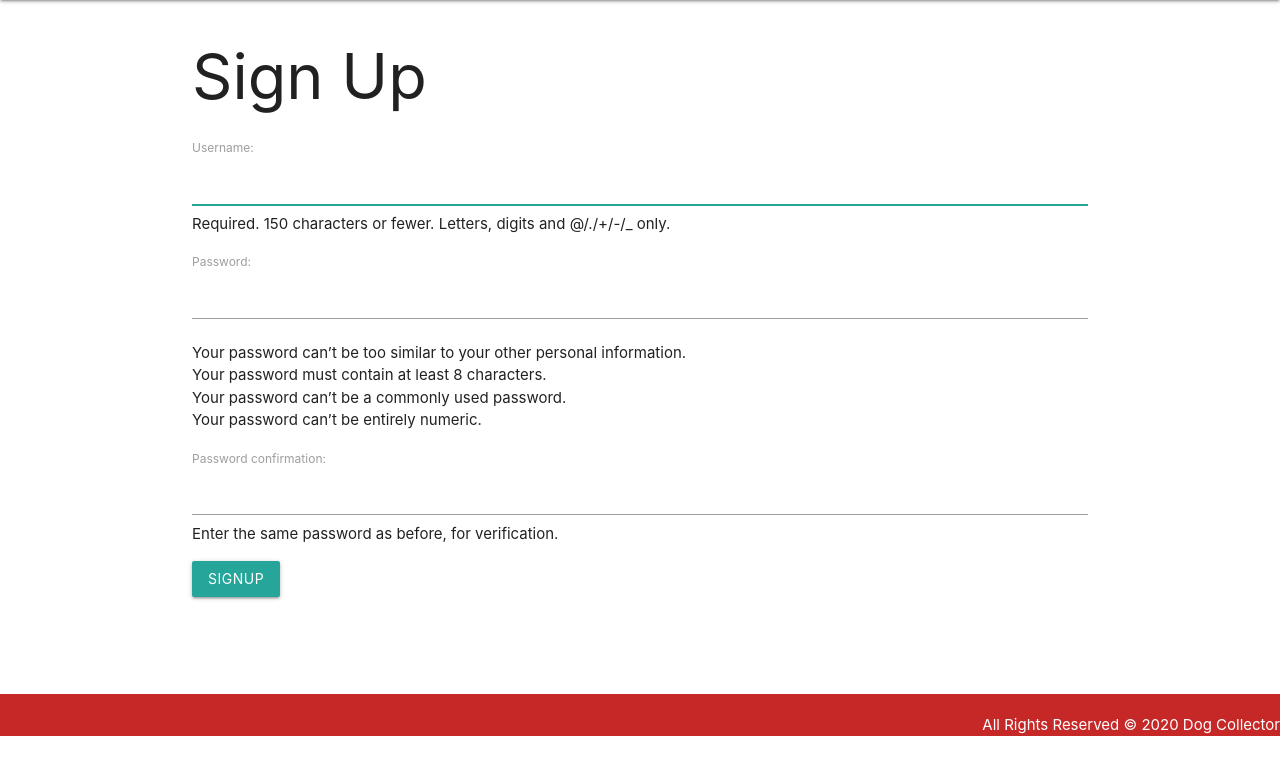
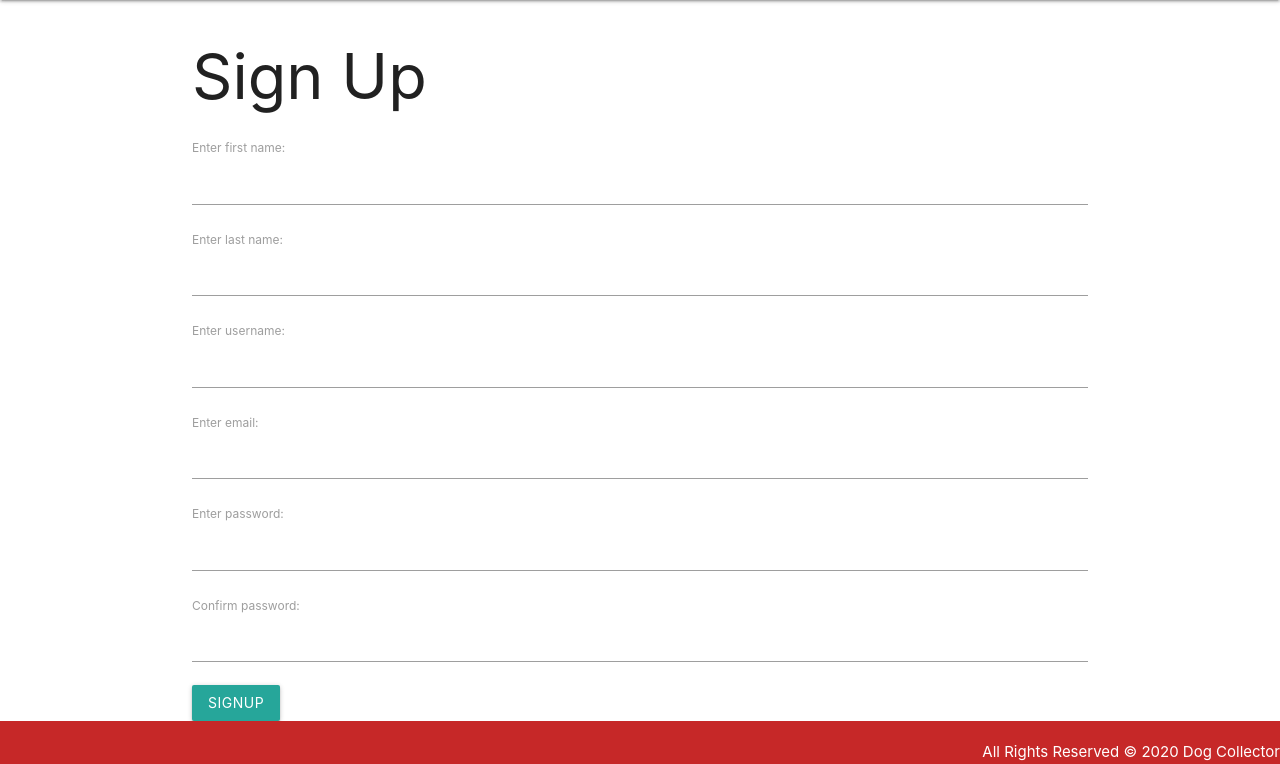
Before and after one commit to guyett92/dogcollector, a Django app: page /accounts/signup/ in a window 1280 px wide. Shown: the part 64-828 px from the top of the page. Before the commit the page ends 800 px from the top, so only its background shows below. Run offline with Django 3.2, Linux system fonts and the light colour scheme.

Commit message:
updates user form

```diff
--- a/main_app/forms.py
+++ b/main_app/forms.py
@@ -1,7 +1,61 @@
 from django.forms import ModelForm
 from .models import Feeding
+from django import forms
+from django.contrib.auth.models import User
+from django.core.exceptions import ValidationError
+from django.contrib.auth.forms import UserCreationForm
 
 class FeedingForm(ModelForm):
     class Meta:
         model = Feeding
         fields = ['date', 'meal']
+
+class CustomUserCreationForm(forms.Form):
+    first_name = forms.CharField(label='Enter first name', max_length=50)
+    last_name = forms.CharField(label='Enter last name', max_length=100)
+    username = forms.CharField(label='Enter username', min_length=4, max_length=150)
+    email = forms.EmailField(label='Enter email')
+    password1 = forms.CharField(label='Enter password', widget=forms.PasswordInput)
+    password2 = forms.CharField(label='Confirm password', widget=forms.PasswordInput)
+
+    def clean_first_name(self):
+        first_name = self.cleaned_data.get('first_name').lower()
+        return first_name
+
+    def clean_last_name(self):
+        last_name = self.cleaned_data.get('last_name').lower()
+        return last_name
+
+    def clean_username(self):
+        username = self.cleaned_data['username'].lower()
+        r = User.objects.filter(username=username)
+        if r.count():
+            raise  ValidationError("Username already exists!")
+        return username
+
+    def clean_email(self):
+        email = self.cleaned_data['email'].lower()
+        r = User.objects.filter(email=email)
+        if r.count():
+            raise  ValidationError("Email already exists!")
+        return email
+
+    def clean_password2(self):
+        password1 = self.cleaned_data.get('password1')
+        password2 = self.cleaned_data.get('password2')
+
+        if password1 and password2 and password1 != password2:
+            raise ValidationError("Passwords don't match!")
+
+        return password2
+
+    def save(self, commit=True):
+        user = User.objects.create_user(
+            self.cleaned_data['username'],
+            self.cleaned_data['email'],
+            self.cleaned_data['password1'],
+            first_name = self.cleaned_data['first_name'],
+            last_name = self.cleaned_data['last_name']
+        )
+
+        return user
--- a/main_app/models.py
+++ b/main_app/models.py
@@ -10,7 +10,6 @@ MEALS = (
     ('L', 'Lunch'),
     ('D', 'Dinner')
 )
-
 class Toy(models.Model):
      name = models.CharField(max_length=50)
      color = models.CharField(max_length=20)
--- a/main_app/templates/base.html
+++ b/main_app/templates/base.html
@@ -27,7 +27,7 @@
                         <li><a href="{% url 'toys_create' %}">Add a Toy</a></li>
                         <li><a href="{% url 'toys_list' %}">View All My Toys</a></li>
                         <li><a href="{% url 'index' %}">View All My Dogs</a></li>
-                        <li><a href="{% url 'logout' %}">Log Out {{ user.username }}</a></li>
+                        <li><a href="{% url 'logout' %}">Log Out {{ user.first_name|capfirst }}</a></li>
                     {% else %}
                         <li><a href="{% url 'signup' %}">Register</a></li>
                         <li><a href="{% url 'login' %}">Log In</a></li>
--- a/main_app/templates/dogs/index.html
+++ b/main_app/templates/dogs/index.html
@@ -19,6 +19,8 @@
       </div>
     </a>
   </div>
+{% empty %}
+  <h3>No dogs yet <span aria-label="dog" role="img">🐶</span></h3>
 {% endfor %}
 
 {% endblock %}
--- a/main_app/views.py
+++ b/main_app/views.py
@@ -6,7 +6,7 @@ from django.contrib.auth.decorators import login_required
 from django.contrib.auth.mixins import LoginRequiredMixin
 from django.views.generic.edit import CreateView, UpdateView, DeleteView
 from django.views.generic import ListView, DetailView
-from .forms import FeedingForm
+from .forms import FeedingForm, CustomUserCreationForm
 import uuid
 import boto3
 
@@ -57,14 +57,14 @@ def add_photo(request, dog_id):
 def signup(request):
     error_message = ''
     if request.method == 'POST':
-        form = UserCreationForm(request.POST)
+        form = CustomUserCreationForm(request.POST)
         if form.is_valid():
             user = form.save()
             login(request, user)
             return redirect('index')
         else:
             error_message = 'Invalid sign up, try again!'
-    form = UserCreationForm()
+    form = CustomUserCreationForm()
     context = {'form': form, 'error_message': error_message}
     return render(request, 'registration/signup.html', context)
 
```
